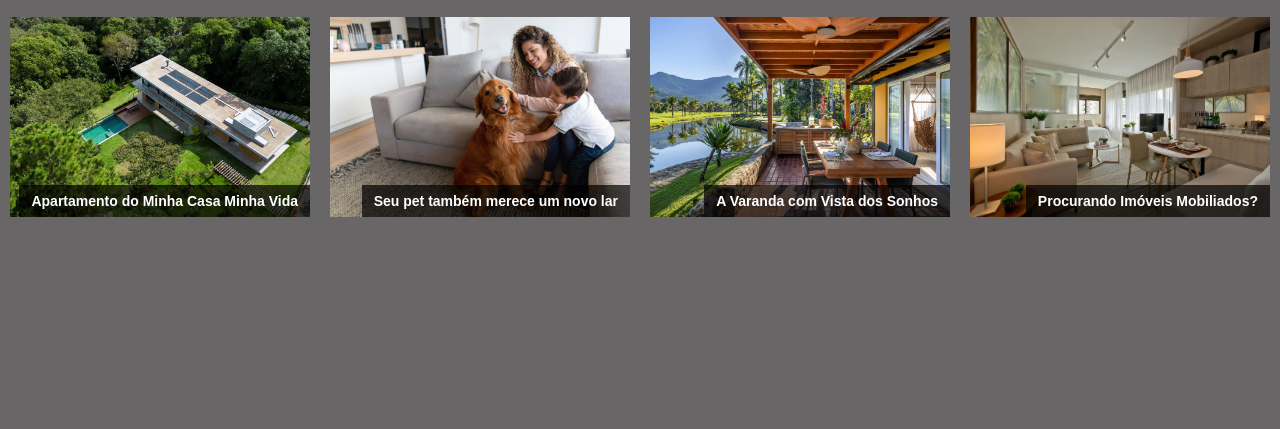
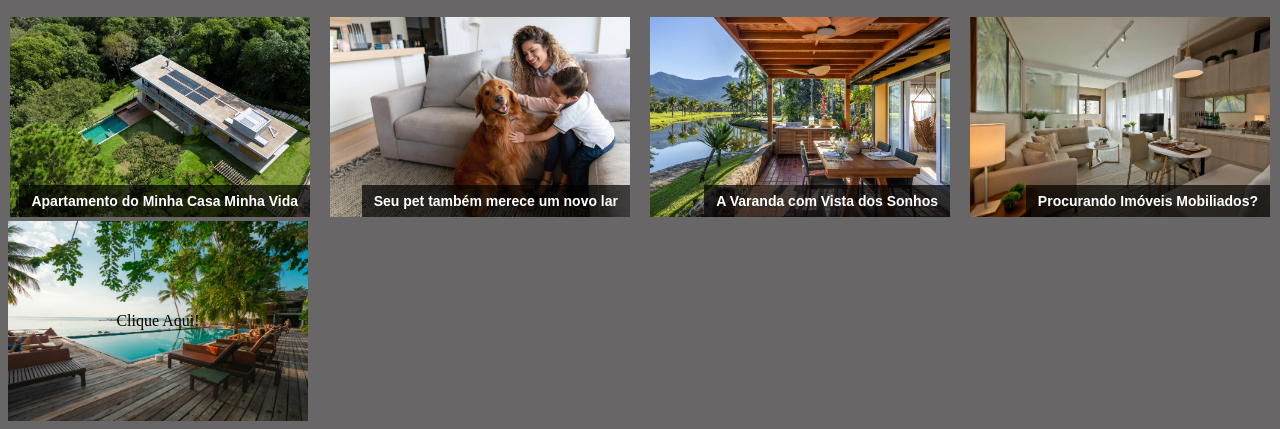
Before and after one commit to B4rcode027/first-web-site, a plain HTML site: page index.html in a window 1280 px wide. Shown: the part 942-1371 px from the top of the page. Before the commit the page ends 1171 px from the top, so only its background shows below. Drawn offline with nearby package versions, Linux system fonts and the light colour scheme; a web font is replaced by a local one.

Commit message:
Versão 2.0.1

```diff
--- a/PrimeLar.css
+++ b/PrimeLar.css
@@ -147,13 +147,14 @@
   transform: translate(-50%, -50%); /* Ajuste fino para centralizar perfeitamente */
 }
 
-.categoria4botao {
+.categoria5 {
+  position: relative;
+  text-align: center;
+  background: url(./paisagem.jpeg) no-repeat center center;
+  background-size: cover;
+  width: 300px;
+  height: 200px;
   display: flex;
-  flex-direction: center;
-  background: none;
-  border: none;
+  justify-content: center;
+  align-items: center;
 }
-.categoria4h2 {
-  display: flex;
-  flex-direction: center;
-}
--- a/index.html
+++ b/index.html
@@ -98,15 +98,21 @@
 </a>
 </div>
 </section>
-<!--
-<section class="Categoria4">
-  <button class="categoria4botao">
-    <a href="https://www.twitch.tv/" target="_blank">
-      <h2 class="categoria4h2">Eita pohha</h2>
-      <img src="./paisagem.jpeg" alt="">
-    </a>
-  </button>
+
+<section>
+
+  <a href="https://www.twitch.tv/" target="_blank">
+
+    <div class="categoria5">
+
+      <p>Clique Aqui!</p>
+
+    </div>
+
+  </a>
+
 </section>
--->
+
 </body>
+
 </html>
```
